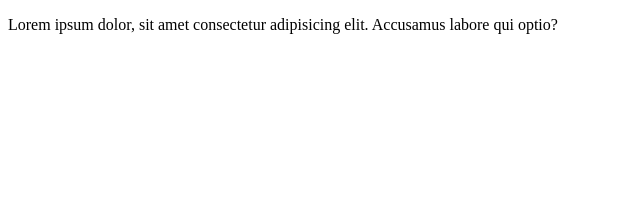
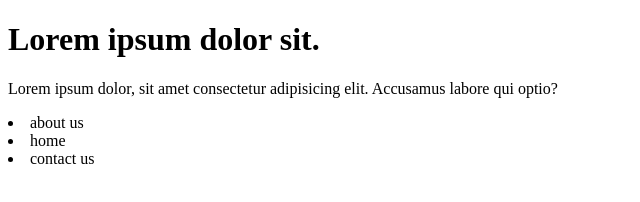
Before and after one commit to abinash171095/learn-git, a plain HTML site: page index.html in a window 1280 px wide. Shown: the whole page, without its empty margins (0-640 px from the left). Drawn offline with Linux system fonts and the light colour scheme.

Commit message:
add a list

```diff
--- a/index.html
+++ b/index.html
@@ -5,7 +5,11 @@
     <meta name="viewport" content="width=device-width, initial-scale=1.0">
     <title>git site</title>
 </head>
-<body>
+<body><h1>Lorem ipsum dolor sit.
+</h1>
     <p>Lorem ipsum dolor, sit amet consectetur adipisicing elit. Accusamus labore qui optio?</p>
+    <li>about us</li>
+    <li>home</li>
+    <li>contact us</li>
 </body>
 </html>
```
